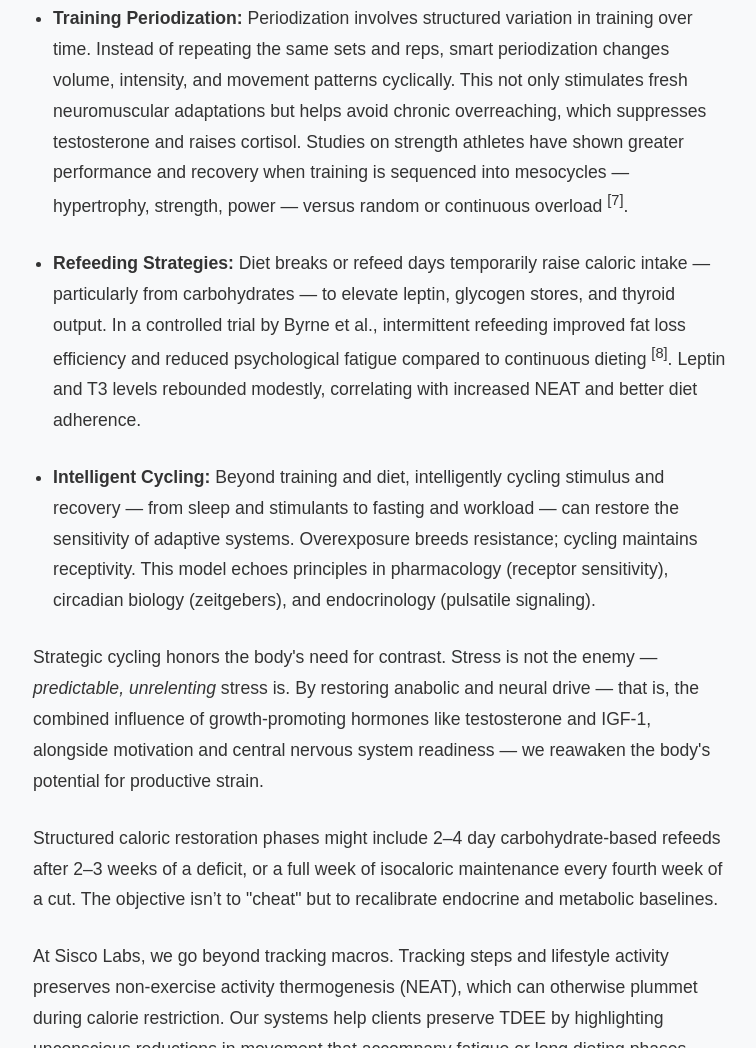
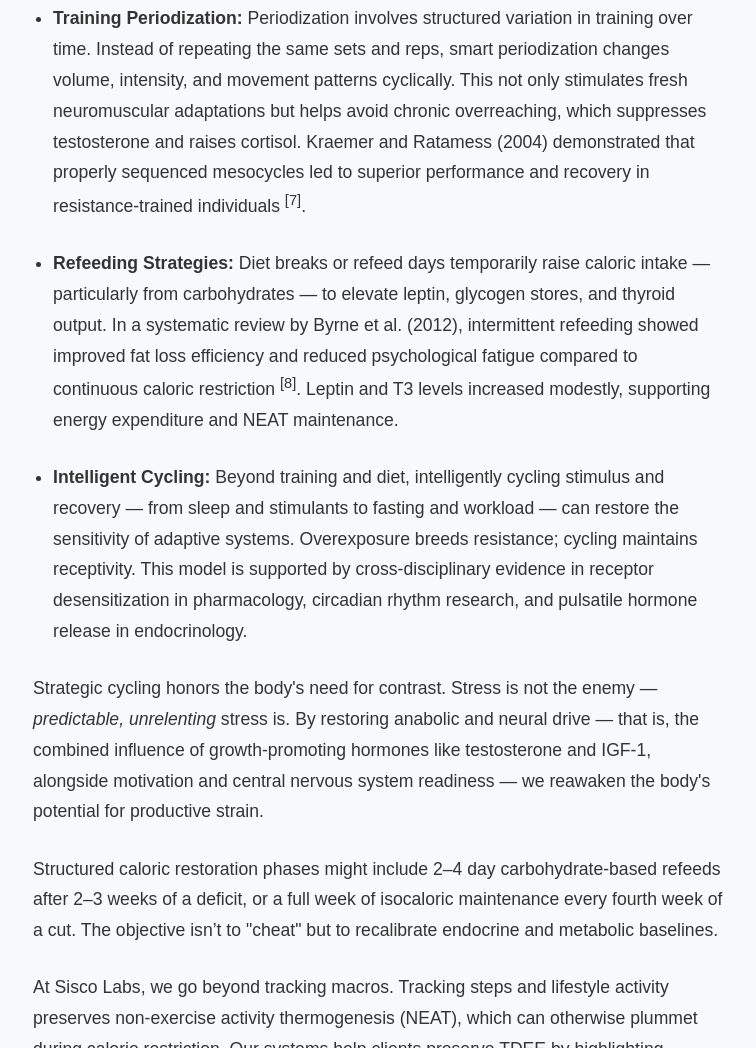
Before and after one commit to nicksisco1932/Sisco-Labs, a plain HTML site: page blog-1.html in a window 1280 px wide. Shown: the part 1443-2491 px from the top of the page, without its empty margins (260-1016 px from the left). Drawn offline with Linux system fonts and the light colour scheme.

Commit message:
Update blog-1.html

```diff
--- a/blog-1.html
+++ b/blog-1.html
@@ -59,11 +59,11 @@
             <p>Breaking through adaptive resistance requires more than pushing harder. It requires understanding the biology of stress and recovery. When systems are continuously strained without relief or novelty, they downshift to conserve. The goal of periodization and refeeding isn’t indulgence — it’s precision restoration of hormonal, neural, and metabolic drive.</p>
 
             <ul>
-                <li><strong>Training Periodization:</strong> Periodization involves structured variation in training over time. Instead of repeating the same sets and reps, smart periodization changes volume, intensity, and movement patterns cyclically. This not only stimulates fresh neuromuscular adaptations but helps avoid chronic overreaching, which suppresses testosterone and raises cortisol. Studies on strength athletes have shown greater performance and recovery when training is sequenced into mesocycles — hypertrophy, strength, power — versus random or continuous overload <sup>[7]</sup>.</li>
+                <li><strong>Training Periodization:</strong> Periodization involves structured variation in training over time. Instead of repeating the same sets and reps, smart periodization changes volume, intensity, and movement patterns cyclically. This not only stimulates fresh neuromuscular adaptations but helps avoid chronic overreaching, which suppresses testosterone and raises cortisol. Kraemer and Ratamess (2004) demonstrated that properly sequenced mesocycles led to superior performance and recovery in resistance-trained individuals <sup>[7]</sup>.</li>
 
-                <li><strong>Refeeding Strategies:</strong> Diet breaks or refeed days temporarily raise caloric intake — particularly from carbohydrates — to elevate leptin, glycogen stores, and thyroid output. In a controlled trial by Byrne et al., intermittent refeeding improved fat loss efficiency and reduced psychological fatigue compared to continuous dieting <sup>[8]</sup>. Leptin and T3 levels rebounded modestly, correlating with increased NEAT and better diet adherence.</li>
+                <li><strong>Refeeding Strategies:</strong> Diet breaks or refeed days temporarily raise caloric intake — particularly from carbohydrates — to elevate leptin, glycogen stores, and thyroid output. In a systematic review by Byrne et al. (2012), intermittent refeeding showed improved fat loss efficiency and reduced psychological fatigue compared to continuous caloric restriction <sup>[8]</sup>. Leptin and T3 levels increased modestly, supporting energy expenditure and NEAT maintenance.</li>
 
-                <li><strong>Intelligent Cycling:</strong> Beyond training and diet, intelligently cycling stimulus and recovery — from sleep and stimulants to fasting and workload — can restore the sensitivity of adaptive systems. Overexposure breeds resistance; cycling maintains receptivity. This model echoes principles in pharmacology (receptor sensitivity), circadian biology (zeitgebers), and endocrinology (pulsatile signaling).</li>
+                <li><strong>Intelligent Cycling:</strong> Beyond training and diet, intelligently cycling stimulus and recovery — from sleep and stimulants to fasting and workload — can restore the sensitivity of adaptive systems. Overexposure breeds resistance; cycling maintains receptivity. This model is supported by cross-disciplinary evidence in receptor desensitization in pharmacology, circadian rhythm research, and pulsatile hormone release in endocrinology.</li>
             </ul>
 
             <p>Strategic cycling honors the body's need for contrast. Stress is not the enemy — <em>predictable, unrelenting</em> stress is. By restoring anabolic and neural drive — that is, the combined influence of growth-promoting hormones like testosterone and IGF-1, alongside motivation and central nervous system readiness — we reawaken the body's potential for productive strain.</p>
```
